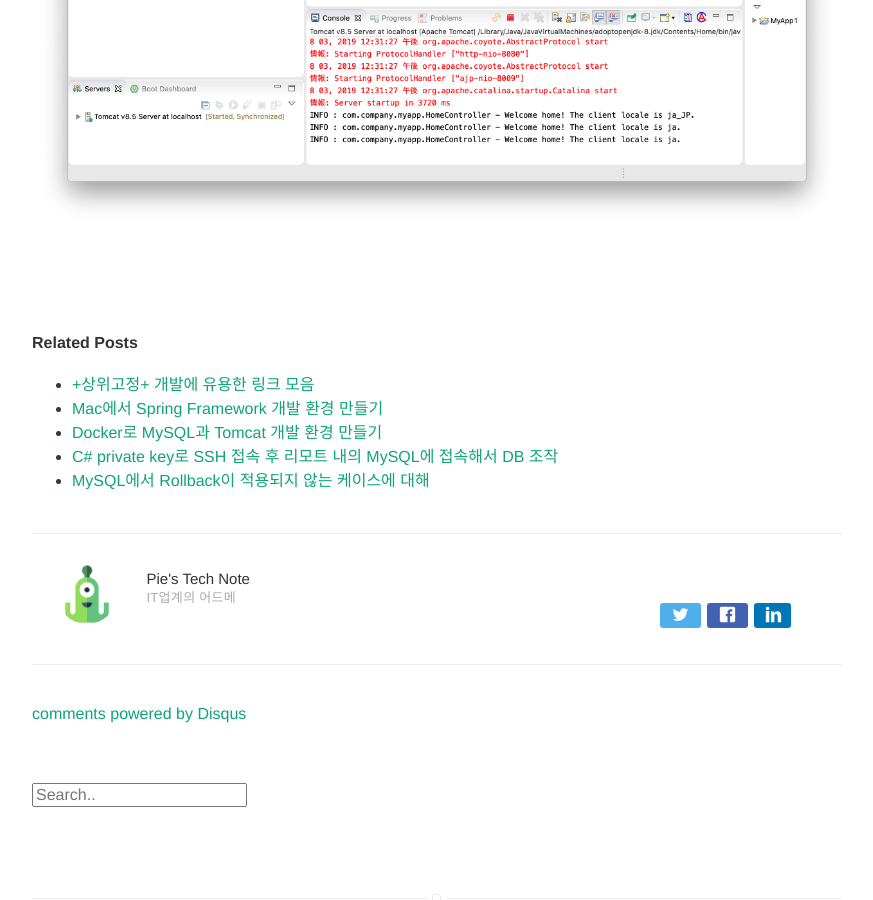
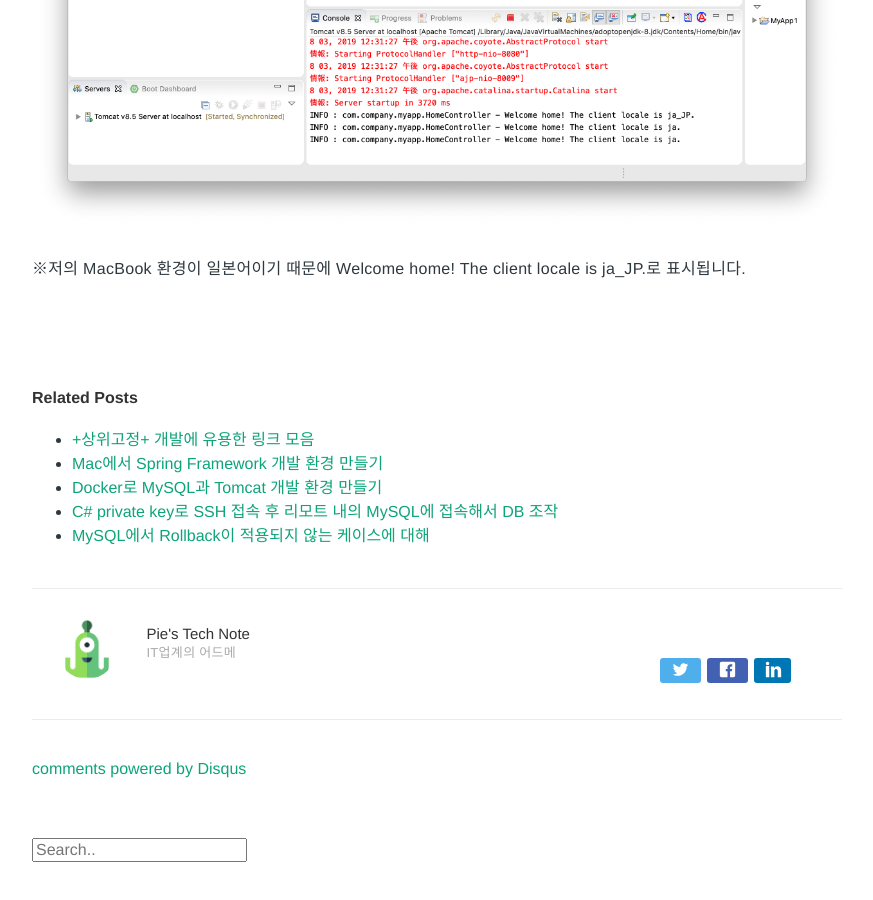
Before and after one commit to Pie001/pie001.github.io, a Jekyll site: the page built from _posts/2019-08-03-0061.md, in a window 1280 px wide and 900 px high, scrolled down 6251 px. Shown: the whole window, without its empty margins (203-1076 px from the left). Built offline with Jekyll 4.4.1, drawn with Linux system fonts in a browser that asks for light colours; comment, search, counter and statistics services are not loaded.

Commit message:
Update 2019-08-03-0061.md

```diff
--- a/_posts/2019-08-03-0061.md
+++ b/_posts/2019-08-03-0061.md
@@ -173,3 +173,5 @@
 
 ### STS에서 앱 실행
 ![0061-03.png](/assets/images/post/0061-03.png)
+
+※저의 MacBook 환경이 일본어이기 때문에 Welcome home! The client locale is ja_JP.로 표시됩니다.
```
